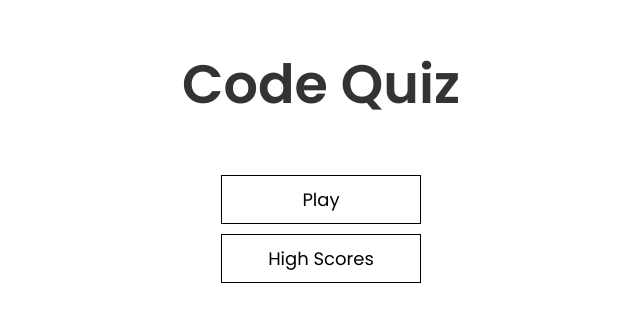
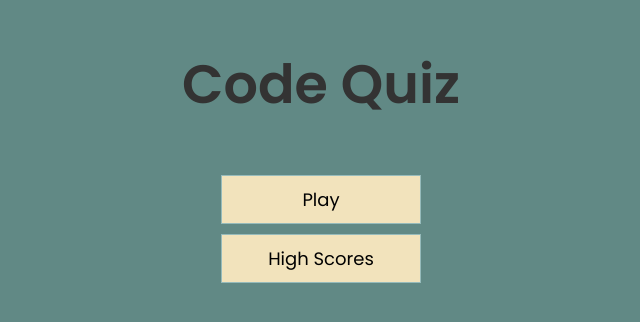
Before and after one commit to Patrickgp/Code-Quiz, a plain HTML site: page index.html in a window 1280 px wide. Shown: the part 232-554 px from the top of the page, without its empty margins (319-959 px from the left). Drawn offline with Linux system fonts and the light colour scheme.

Commit message:
changes to styling

```diff
--- a/assets/css/style.css
+++ b/assets/css/style.css
@@ -13,6 +13,10 @@
     box-sizing: border-box;
     margin: 0;
     padding: 0;
+}
+
+body {
+    background-color: var(--secondary-bg-color);
 }
 
 h1, h2, h3, h4 {
@@ -83,16 +87,16 @@ h3 {
     padding: 1rem 0;
     width: 20rem;
     text-align: center;
-    border: 0.1rem solid black;
+    border: 0.1rem solid var(--primary-color);
     margin-bottom: 1rem;
     text-decoration: none;
     color: black;
-    background-color: white;
+    background-color: var(--main-bg-color);
 }
 
 .btn:hover {
     cursor: pointer;
-    box-shadow: 0 0.4rem 1.4rem 0 gray;
+    box-shadow: 0 0.4rem 1.4rem 0 var(--secondary-bg-color);
     transform: translateY(-0.1rem);
     transition: transform 150ms;
 }
```
